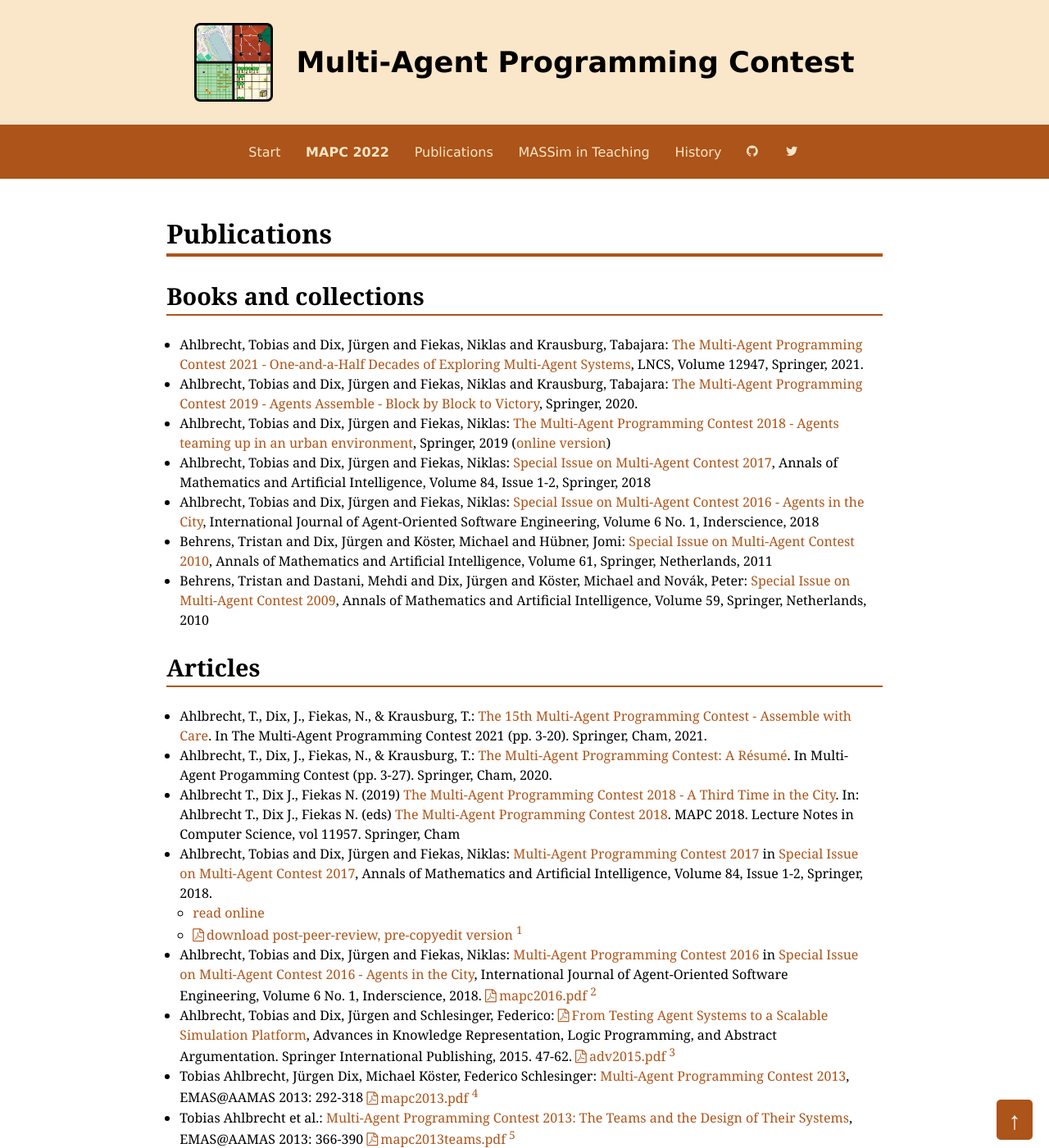
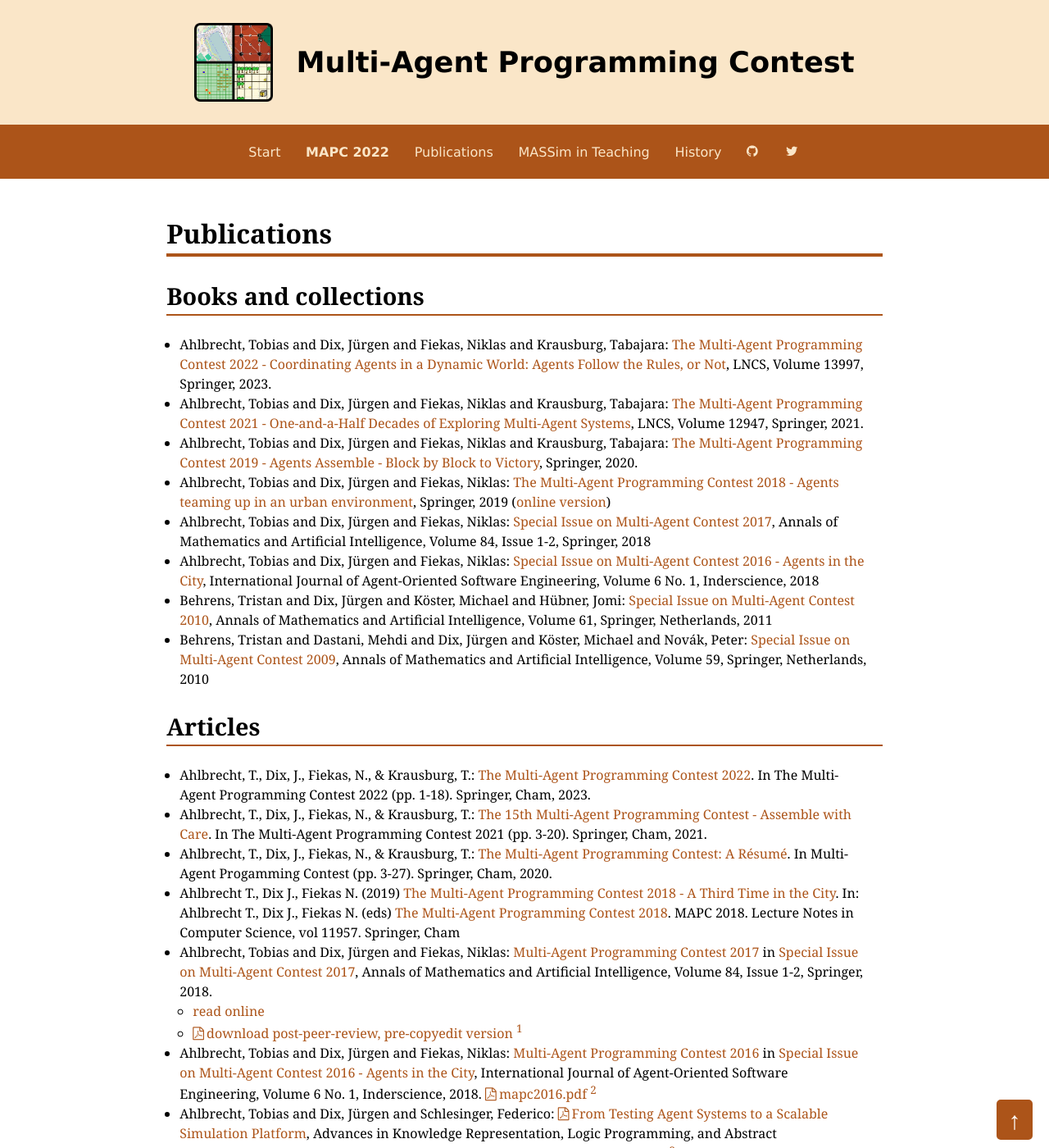
Before and after one commit to agentcontest/agentcontest.github.io, a Jekyll site: the page built from publications/index.md, in a window 1280 px wide and 1400 px high. Shown: the whole window at 82% size. Built offline with Jekyll 4.4.1, drawn with Linux system fonts in a browser that asks for light colours.

Commit message:
add 2022 publication entry

```diff
--- a/publications/index.md
+++ b/publications/index.md
@@ -6,6 +6,7 @@ title: Publications
 Books and collections
 ---------------------
 
+* Ahlbrecht, Tobias and Dix, Jürgen and Fiekas, Niklas and Krausburg, Tabajara: [The Multi-Agent Programming Contest 2022 - Coordinating Agents in a Dynamic World: Agents Follow the Rules, or Not](https://link.springer.com/book/10.1007/978-3-031-38712-8), LNCS, Volume 13997, Springer, 2023.
 * Ahlbrecht, Tobias and Dix, Jürgen and Fiekas, Niklas and Krausburg, Tabajara: [The Multi-Agent Programming Contest 2021 - One-and-a-Half Decades of Exploring Multi-Agent Systems](https://link.springer.com/book/10.1007%2F978-3-030-88549-6), LNCS, Volume 12947, Springer, 2021.
 * Ahlbrecht, Tobias and Dix, Jürgen and Fiekas, Niklas and Krausburg, Tabajara: [The Multi-Agent Programming Contest 2019 - Agents Assemble - Block by Block to Victory](https://www.springer.com/gp/book/9783030592981), Springer, 2020.
 * Ahlbrecht, Tobias and Dix, Jürgen and Fiekas, Niklas: [The Multi-Agent Programming Contest 2018 - Agents teaming up in an urban environment](https://www.springer.com/gp/book/9783030379582), Springer, 2019 ([online version](https://link.springer.com/book/10.1007/978-3-030-37959-9))
@@ -17,6 +18,7 @@ Books and collections
 Articles
 --------
 
+* Ahlbrecht, T., Dix, J., Fiekas, N., & Krausburg, T.: [The Multi-Agent Programming Contest 2022](https://link.springer.com/chapter/10.1007/978-3-031-38712-8_1). In The Multi-Agent Programming Contest 2022 (pp. 1-18). Springer, Cham, 2023.
 * Ahlbrecht, T., Dix, J., Fiekas, N., & Krausburg, T.: [The 15th Multi-Agent Programming Contest - Assemble with Care](https://link.springer.com/chapter/10.1007/978-3-030-88549-6_1). In The Multi-Agent Programming Contest 2021 (pp. 3-20). Springer, Cham, 2021.
 * Ahlbrecht, T., Dix, J., Fiekas, N., & Krausburg, T.: [The Multi-Agent Programming Contest: A Résumé](https://link.springer.com/chapter/10.1007/978-3-030-59299-8_1). In Multi-Agent Progamming Contest (pp. 3-27). Springer, Cham, 2020.
 * Ahlbrecht T., Dix J., Fiekas N. (2019) [The Multi-Agent Programming Contest 2018 - A Third Time in the City](https://link.springer.com/chapter/10.1007/978-3-030-37959-9_1). In: Ahlbrecht T., Dix J., Fiekas N. (eds) [The Multi-Agent Programming Contest 2018](https://www.springer.com/gp/book/9783030379582). MAPC 2018. Lecture Notes in Computer Science, vol 11957. Springer, Cham
```
